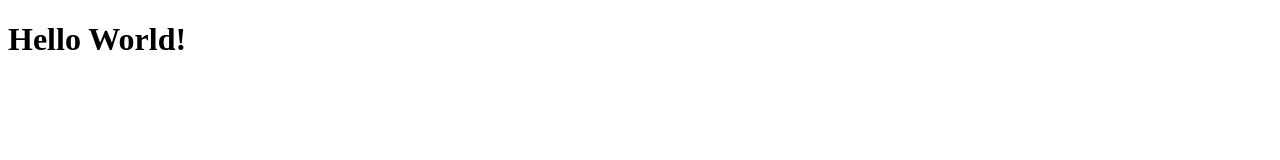
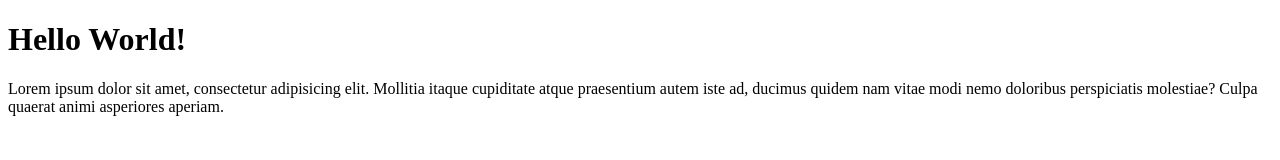
Before and after one commit to DanielPakpahan778/dan-git-tes, a plain HTML site: page index.html in a window 1280 px wide. Drawn offline with Linux system fonts and the light colour scheme.

Commit message:
menambahkan paragraf

```diff
--- a/index.html
+++ b/index.html
@@ -8,5 +8,6 @@
 </head>
 <body>
     <h1>Hello World!</h1>
+    <p>Lorem ipsum dolor sit amet, consectetur adipisicing elit. Mollitia itaque cupiditate atque praesentium autem iste ad, ducimus quidem nam vitae modi nemo doloribus perspiciatis molestiae? Culpa quaerat animi asperiores aperiam.</p>
 </body>
 </html>
```
